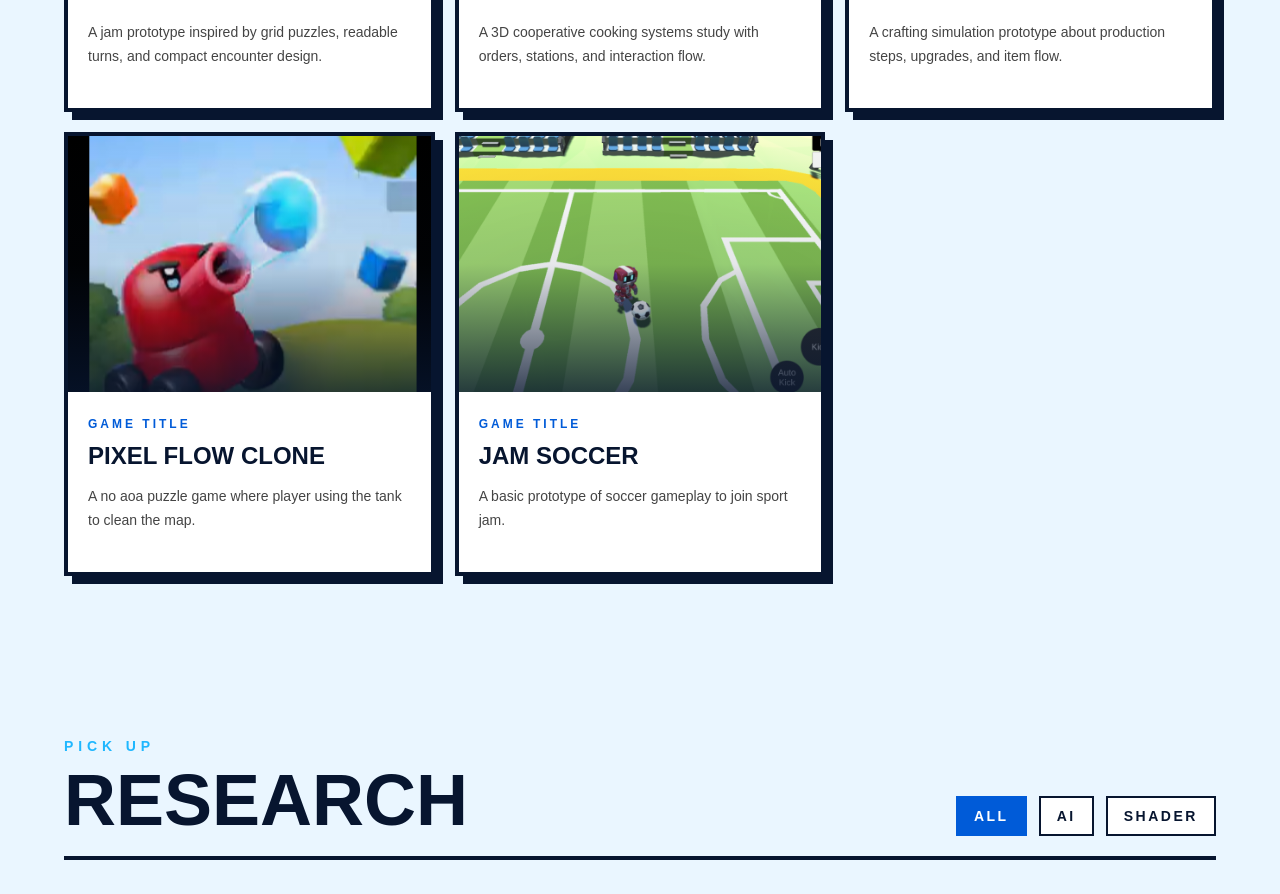
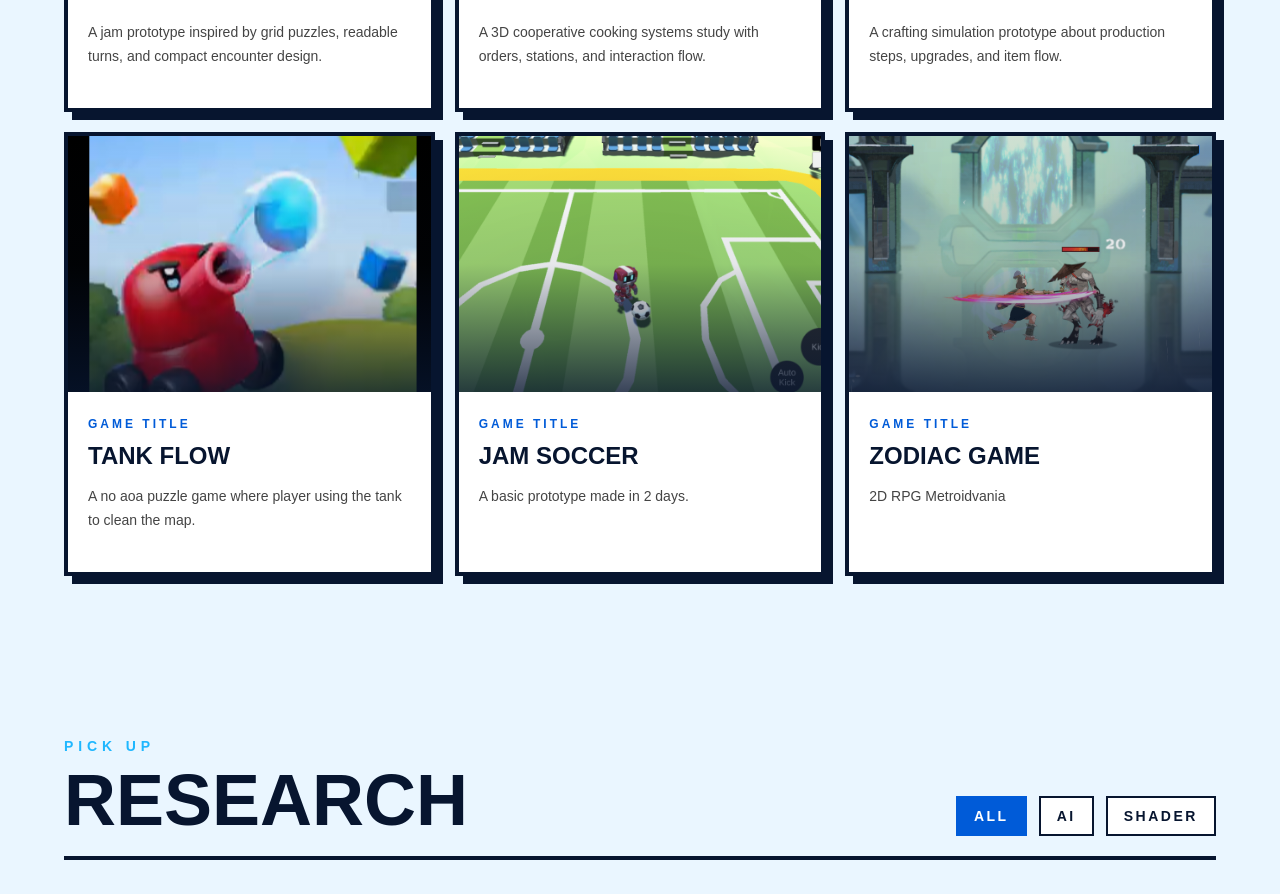
Before and after one commit to StopNerfAcaci/MyPortfolio, a Next.js app: page / in a window 1280 px wide. Shown: the part 2400-3294 px from the top of the page. Built offline with nearby package versions, Linux system fonts and the light colour scheme.

Commit message:
update port

```diff
--- a/app/projects/ProjectsSection.tsx
+++ b/app/projects/ProjectsSection.tsx
@@ -88,7 +88,7 @@ const projectsData: PortfolioItem[] = [
   },
     {
     id: 7,
-    title: "Pixel flow clone",
+    title: "Tank flow",
     description: "A no aoa puzzle game where player using the tank to clean the map.",
     image: "/img/pixel.png",
     tags: ["All", "3D"],
@@ -103,12 +103,26 @@ const projectsData: PortfolioItem[] = [
       {
     id: 8,
     title: "Jam Soccer",
-    description: "A basic prototype of soccer gameplay to join sport jam.",
+    description: "A basic prototype made in 2 days.",
     image: "/img/soccer.png",
     tags: ["All", "3D"],
     links: [
       {
         href: "https://stopnerfacaci.itch.io/soccer-jam",
+        label: "Open project preview",
+        type: "preview",
+      },
+    ],
+  },
+  {
+    id: 9,
+    title: "Zodiac game",
+    description: "2D RPG Metroidvania",
+    image: "/img/zodiac.png",
+    tags: ["All", "2D"],
+    links: [
+      {
+        href: "https://drive.google.com/drive/folders/1iql8O7IoaUm0O4B9Ir7iBTBNlcVuJmih",
         label: "Open project preview",
         type: "preview",
       },
```
Also changed, not shown: public/img/zodiac.png (added).
